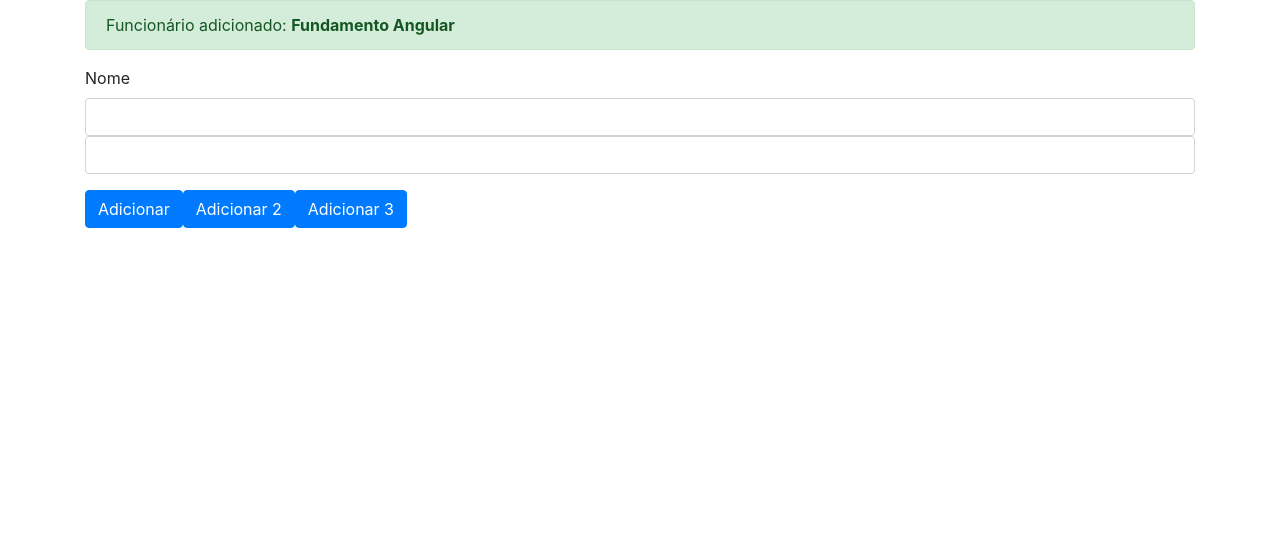
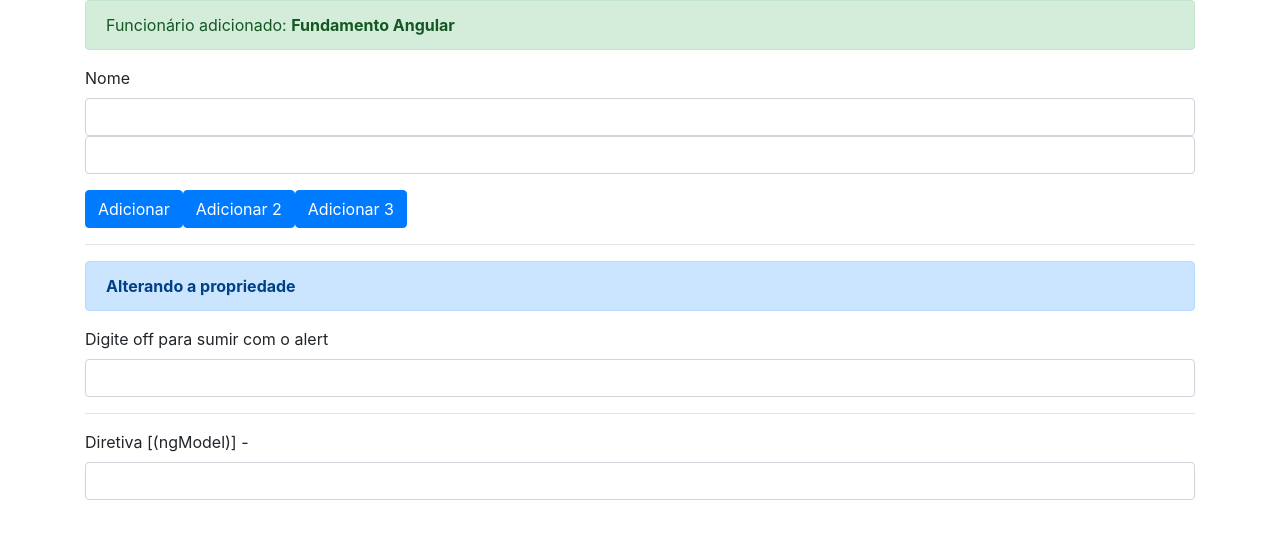
Before and after one commit to softwarefoundation/fundamentos-angular, an Angular app: page / in a window 1280 px wide. Shown: the top 538 px of the page. Built offline with nearby package versions, Linux system fonts and the light colour scheme.

Commit message:
9.10 Usando two way databind

```diff
--- a/src/app/app.component.html
+++ b/src/app/app.component.html
@@ -15,4 +15,21 @@
 
   <button type="button" class="btn btn-primary" (click)="exibirNome(input_nome.value)" > Adicionar 3</button>
 
+  <hr>
+
+  <div class="alert alert-primary" role="alert" bind-hidden="(texto === 'off')" >
+    <strong>Alterando a propriedade</strong>
+  </div>
+
+  <div class="form-group">
+    <label>Digite off para sumir com o alert</label>
+    <input type="text" class="form-control" (input)="alterarTexto($event)" >
+  </div>
+
+  <hr>
+  <div class="form-group">
+    <label>Diretiva [(ngModel)] - {{frase}}</label>
+    <input type="text" class="form-control" [(ngModel)]="frase">
+  </div>
+
 </div>
--- a/src/app/app.component.ts
+++ b/src/app/app.component.ts
@@ -7,6 +7,8 @@ import { Component } from '@angular/core';
 })
 export class AppComponent {
   nome = 'Fundamento Angular';
+  texto: string;
+  frase: string;
 
 
   adicionar() {
@@ -24,4 +26,9 @@ export class AppComponent {
   exibirNome(nome: string) {
     console.log(nome);
   }
+
+  alterarTexto(event: any) {
+    console.log(event.target.value);
+    this.texto = event.target.value;
+  }
 }
```
Also changed, not shown: src/app/app.module.ts (+6 -4 lines).
